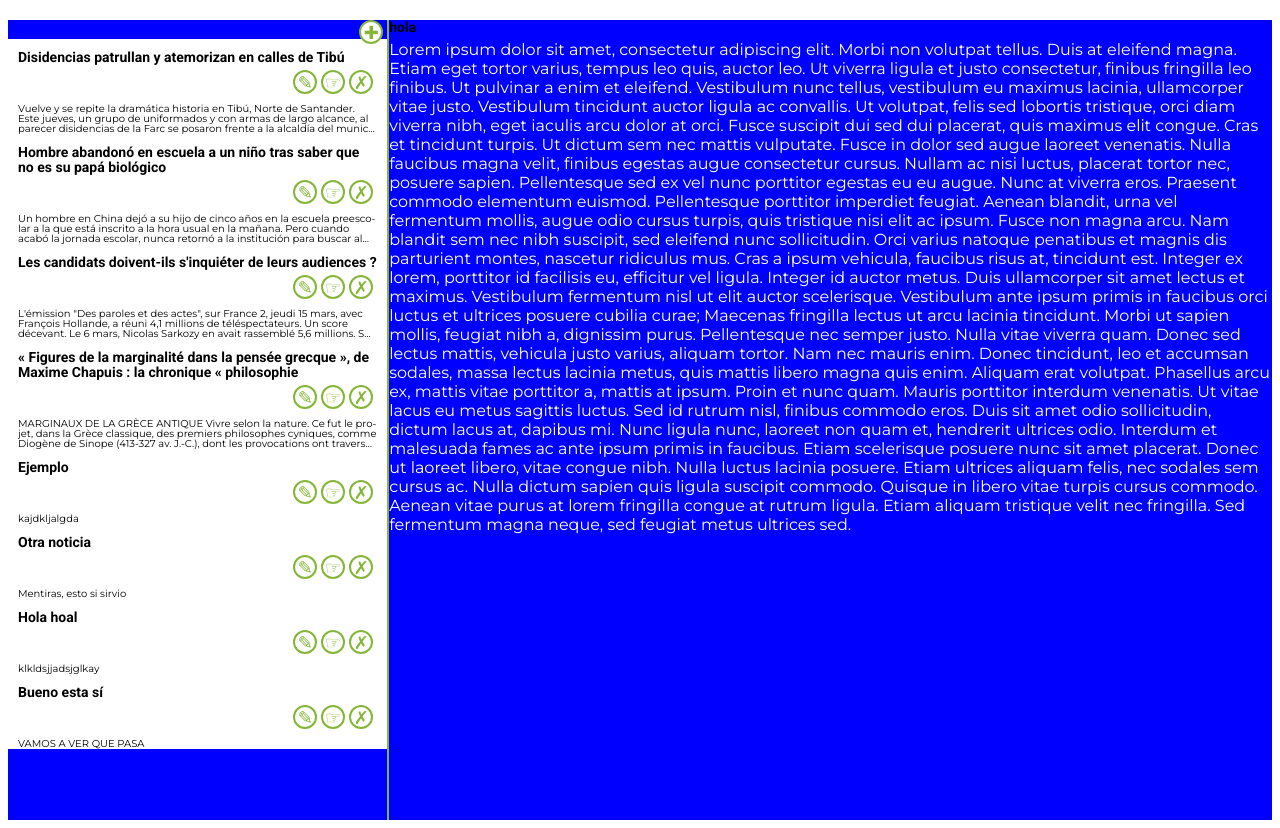
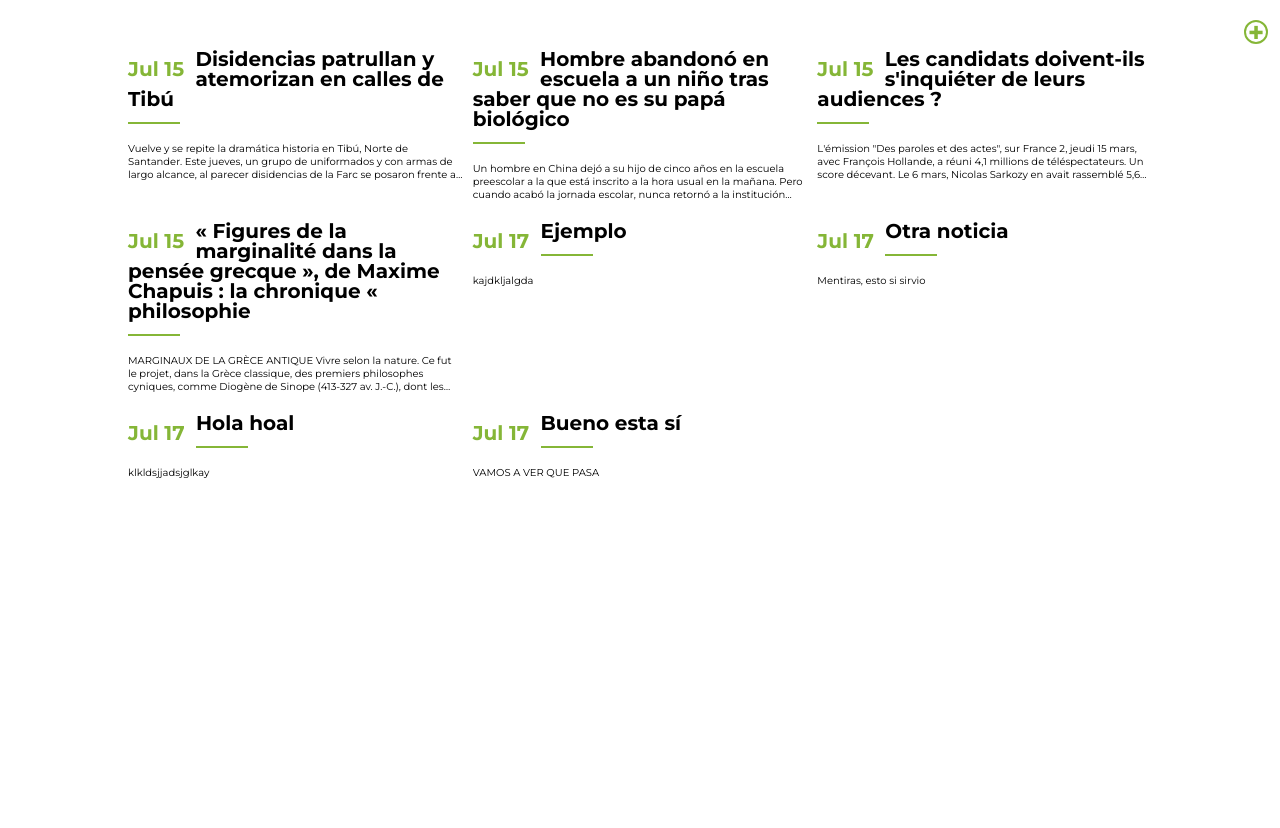
Before and after one commit to juanpablosalas/Prueba-Keep-Up, a Django app: page / in a window 1280 px wide. Shown: the part 96-924 px from the top of the page. After the commit the page ends 574 px from the top, so only its background shows below. Run offline with Django 3.2, Linux system fonts and the light colour scheme; data comes from the database, SQL or seed files in the repository; both versions use the stored data as it was after the commit.

Commit message:
Creación de noticias y vista de detalle de cada noticiaa

```diff
--- a/editornoticias/editornoticias/settings.py
+++ b/editornoticias/editornoticias/settings.py
@@ -105,9 +105,9 @@ AUTH_PASSWORD_VALIDATORS = [
 # Internationalization
 # https://docs.djangoproject.com/en/3.2/topics/i18n/
 
-LANGUAGE_CODE = 'en-us'
+LANGUAGE_CODE = 'es-us'
 
-TIME_ZONE = 'UTC'
+TIME_ZONE = 'America/Bogota'
 
 USE_I18N = True
 
@@ -127,3 +127,5 @@ STATICFILES_DIRS = [os.path.join(BASE_DIR, 'static')]
 # https://docs.djangoproject.com/en/3.2/ref/settings/#default-auto-field
 
 DEFAULT_AUTO_FIELD = 'django.db.models.BigAutoField'
+
+DATETIME_FORMAT = ['M d']
--- a/editornoticias/noticias/models.py
+++ b/editornoticias/noticias/models.py
@@ -1,4 +1,6 @@
 from django.db import models
+
+import datetime
 
 # Create your models here.
 
@@ -10,3 +12,6 @@ class Noticia(models.Model):
 
     def __str__(self):
         return self.titulo
+
+    def darFecha(self):
+        return self.fecha.strftime("%b %d ")
--- a/editornoticias/noticias/urls.py
+++ b/editornoticias/noticias/urls.py
@@ -10,6 +10,9 @@ from django.urls import path
 from . import views
 
 urlpatterns = [
-    path('', views.VistaNoticias.as_view(), name='home'),
-    path('noticia/<int:pk>', views.VistaNoticiaDetallada.as_view(), name='detail'),
+    path('', views.home, name='home'),
+    path('add', views.add, name='add'),
+    #path('', views.VistaNoticias.as_view(), name='home'),
+    #path('noticia/<int:pk>', views.VistaNoticiaDetallada.as_view(), name='detail'),
+    path('noticia/<int:pk>', views.detail, name='detail'),
 ]
--- a/editornoticias/noticias/views.py
+++ b/editornoticias/noticias/views.py
@@ -2,12 +2,43 @@ from django.shortcuts import render
 from django.views.generic import ListView, DetailView
 from . models import Noticia
 
-class VistaNoticias(ListView):
-    model = Noticia
-    template_name = 'home.html'
+from datetime import datetime
+
+#class VistaNoticias(ListView):
+#    model = Noticia
+#    template_name = 'home.html'
 
 class VistaNoticiaDetallada(DetailView):
     model = Noticia
     template_name = 'detail.html'
 
 # Create your views here.
+
+def home(request):
+    noticias = Noticia.objects.all()
+
+    return render(request,'home.html',{'object_list':noticias})
+
+def detail(request, pk):
+    noti = Noticia.objects.get(id=pk)
+    return render(request, 'detail.html', {'noticia': noti})
+
+
+def add(request):
+
+    if request.method == 'POST':
+
+        titulo = request.POST['titulo']
+        autor = request.POST['autor']
+        fecha = datetime.now()
+        cuerpo = request.POST['cuerpo']
+
+        noticia = Noticia.objects.create(
+            autor = autor,
+            titulo = titulo,
+            fecha=fecha,
+            cuerpo=cuerpo)
+
+        return render(request,'home.html',{'object_list':Noticia.objects.all()})
+
+    return render(request, 'add.html')
--- a/editornoticias/static/css/style.css
+++ b/editornoticias/static/css/style.css
@@ -1,4 +1,4 @@
-@import url('https://fonts.googleapis.com/css2?family=Montserrat:wght@400;700&family=Roboto:wght@700&display=swap');
+@import url('https://fonts.googleapis.com/css2?family=Montserrat:wght@400;500;700&family=Roboto:wght@700&display=swap');
 
 
 div.noticiaeditor{
@@ -13,6 +13,16 @@ width: 90%;
 margin-top: 2%;
 text-align: justify;
 text-justify: inter-word;
+}
+
+
+
+div.wrapper{
+display: grid;
+grid-template-columns: repeat(3, 1fr);
+grid-gap: 10px;
+margin-left: 120px;
+margin-right: 120px;
 }
 
 div.header-logo{
@@ -31,13 +41,17 @@ margin-right: -15px;
 border-bottom: 1px solid #A6A6A6;
 }
 
-div.container{
-float: left;
-width: 30%;
-height: 100vh;
-background-color: blue;
-border-right: 2px solid #85b637;
+form{
+margin-left: 120px;
+margin-right: 120px;
+background-color:red;
 }
+
+div.form-group{
+text-align:center;
+}
+
+
 
 div.fullcontainer{
 float: center;
@@ -49,7 +63,7 @@ border-right: 2px solid #85b637;
 }
 
 
-div.noticia{
+/** div.noticia{
 --height-noticia: 60px
 margin: 0 0 1em 0;
 font-family: Montserrat, sans-serif;
@@ -57,8 +71,7 @@ height: -height-noticia;
 line-height: 10px;
 background-color: white;
 padding: 1px 10px 0px 10px;
-}
-
+} **/
 
 div.preview{
 width: 100%;
@@ -77,8 +90,6 @@ font-style: normal;
 font-size: 10px;
 padding: 10px 0 0px 0 ;
 }
-
-
 
 
 h1{
@@ -114,14 +125,27 @@ text-align: center;
 
 
 
-
 h3.titulo-noticia{
-font-family: Roboto, sans-serif;
-font-size: 14px;
+font-family: Montserrat, sans-serif;
+font-size: 1.25rem;
 margin: 10px 0 5px 0;
-line-height: 15px;
+line-height: 1.25rem;
 }
 
+h3.titulo-noticia-fecha{
+color: #85b637;
+font-family: Montserrat, sans-serif;
+font-size: 1.25rem;
+margin: 10px 0 0px 0;
+line-height: 1.25rem;
+float: left;
+}
+
+hr.titulo-noticia-linea{
+border: 1.5px solid #85b637;
+width: 50px;
+float: left;
+}
 
 
 body{
@@ -150,6 +174,8 @@ color: inherit;
 opacity: 0.5;
 }
 
+
+
 button.button{
 float: right;
 border: 2px solid black;
@@ -165,3 +191,24 @@ height: 24px;
 width: 24px;
 margin-right: 4px;
 }
+
+
+button.texto{
+display: block;
+font-family: Montserrat, sans-serif;
+font-weight: 500;
+font-size:14px;
+width: 7.5%;
+background-color: #85b637;
+padding: 5px 0px 5px 0px;
+margin-left: auto;
+margin-right: auto;
+border-radius: 10px;
+text-align: center;
+color: white;
+border: 0px;
+}
+
+button.texto:hover{
+opacity: 0.9;
+}
--- a/editornoticias/templates/detail.html
+++ b/editornoticias/templates/detail.html
@@ -15,7 +15,7 @@
 <div class="header-logo">
  <h1 class="logo"> keep up </h1>
  </div>
- <h2 class="page-title"> Editor de Noticias </h2>
+  <a href="/"> <h2 class="page-title"> Editor de Noticias </h2> </a>
 </header>
 
      <div class="fullcontainer">
--- a/editornoticias/templates/home.html
+++ b/editornoticias/templates/home.html
@@ -16,51 +16,48 @@
 <div class="header-logo">
  <h1 class="logo"> keep up </h1>
  </div>
- <h2 class="page-title"> Editor de Noticias </h2>
+ <a href="./"> <h2 class="page-title">  Editor de Noticias  </h2> </a>
 </header>
 
 
-<div class="container">
-    <button class="button add"> &#10010;</button>
+    <a href="/add"> <button class="button add"> &#10010;</button> </a>
     <br>
+
+    <div class="wrapper">
 
     {% block content %}
     {% for i in object_list %}
 
     <div class="noticia">
 
-        <h3 id="titulo-noticia" class="titulo-noticia">
-            {{ i.titulo }}
+    <a href="{% url 'detail' i.pk %}">
+    <span style="noticia-titulo">
+    <h3 class="titulo-noticia-fecha">
+       {{ i.darFecha }}  &nbsp;
+    </h3>
+
+        <h3 class="titulo-noticia">
+           {{ i.titulo }}
         </h3>
 
-        <button class="button ver"> &#10007;</button>
-        <button class="button del" >&#9758;</button>
-        <a href="{% url 'detail' i.pk %}"> <button class="button edit"> &#9998; </button></a>
+        <hr class="titulo-noticia-linea">
+    </span>
+    </a>
+
+    <div class="preview"> {{ i.cuerpo }}</div>
+    </div>
 
 
-        <div class="preview"> {{ i.cuerpo }}</div>
-    </div>
+
+        <!-- <button class="button ver"> &#10007;</button> <button class="button del" >&#9758;</button>-->
+
+        <!-- <a href="{% url 'detail' i.pk %}"> <button class="button edit"> &#9998; </button></a> -->
+
     {% endfor %}
     {% endblock content %}
-</div>
 
-     <div class ="noticiaeditor" >
+     </div>
 
-     <span> <h3 class="titulo-noticia">hola </h3> </span>
-
-
-     <span id="texto-noticia" class="cuerponoticiaeditor">
-     Lorem ipsum dolor sit amet, consectetur adipiscing elit. Morbi non volutpat tellus. Duis at eleifend magna. Etiam eget tortor varius, tempus leo quis, auctor leo. Ut viverra ligula et justo consectetur, finibus fringilla leo finibus. Ut pulvinar a enim et eleifend. Vestibulum nunc tellus, vestibulum eu maximus lacinia, ullamcorper vitae justo. Vestibulum tincidunt auctor ligula ac convallis. Ut volutpat, felis sed lobortis tristique, orci diam viverra nibh, eget iaculis arcu dolor at orci. Fusce suscipit dui sed dui placerat, quis maximus elit congue. Cras et tincidunt turpis. Ut dictum sem nec mattis vulputate. Fusce in dolor sed augue laoreet venenatis. Nulla faucibus magna velit, finibus egestas augue consectetur cursus. Nullam ac nisi luctus, placerat tortor nec, posuere sapien.
-
-Pellentesque sed ex vel nunc porttitor egestas eu eu augue. Nunc at viverra eros. Praesent commodo elementum euismod. Pellentesque porttitor imperdiet feugiat. Aenean blandit, urna vel fermentum mollis, augue odio cursus turpis, quis tristique nisi elit ac ipsum. Fusce non magna arcu. Nam blandit sem nec nibh suscipit, sed eleifend nunc sollicitudin. Orci varius natoque penatibus et magnis dis parturient montes, nascetur ridiculus mus. Cras a ipsum vehicula, faucibus risus at, tincidunt est. Integer ex lorem, porttitor id facilisis eu, efficitur vel ligula. Integer id auctor metus. Duis ullamcorper sit amet lectus et maximus. Vestibulum fermentum nisl ut elit auctor scelerisque. Vestibulum ante ipsum primis in faucibus orci luctus et ultrices posuere cubilia curae; Maecenas fringilla lectus ut arcu lacinia tincidunt.
-
-Morbi ut sapien mollis, feugiat nibh a, dignissim purus. Pellentesque nec semper justo. Nulla vitae viverra quam. Donec sed lectus mattis, vehicula justo varius, aliquam tortor. Nam nec mauris enim. Donec tincidunt, leo et accumsan sodales, massa lectus lacinia metus, quis mattis libero magna quis enim. Aliquam erat volutpat. Phasellus arcu ex, mattis vitae porttitor a, mattis at ipsum.
-
-Proin et nunc quam. Mauris porttitor interdum venenatis. Ut vitae lacus eu metus sagittis luctus. Sed id rutrum nisl, finibus commodo eros. Duis sit amet odio sollicitudin, dictum lacus at, dapibus mi. Nunc ligula nunc, laoreet non quam et, hendrerit ultrices odio. Interdum et malesuada fames ac ante ipsum primis in faucibus. Etiam scelerisque posuere nunc sit amet placerat. Donec ut laoreet libero, vitae congue nibh.
-
-Nulla luctus lacinia posuere. Etiam ultrices aliquam felis, nec sodales sem cursus ac. Nulla dictum sapien quis ligula suscipit commodo. Quisque in libero vitae turpis cursus commodo. Aenean vitae purus at lorem fringilla congue at rutrum ligula. Etiam aliquam tristique velit nec fringilla. Sed fermentum magna neque, sed feugiat metus ultrices sed.
-     </span>
-     </div>
 
  </body>
 </html>
```
Also changed, not shown: editornoticias/templates/add.html (added, +46 -0 lines), editornoticias/db.sqlite3, 2 other files.
